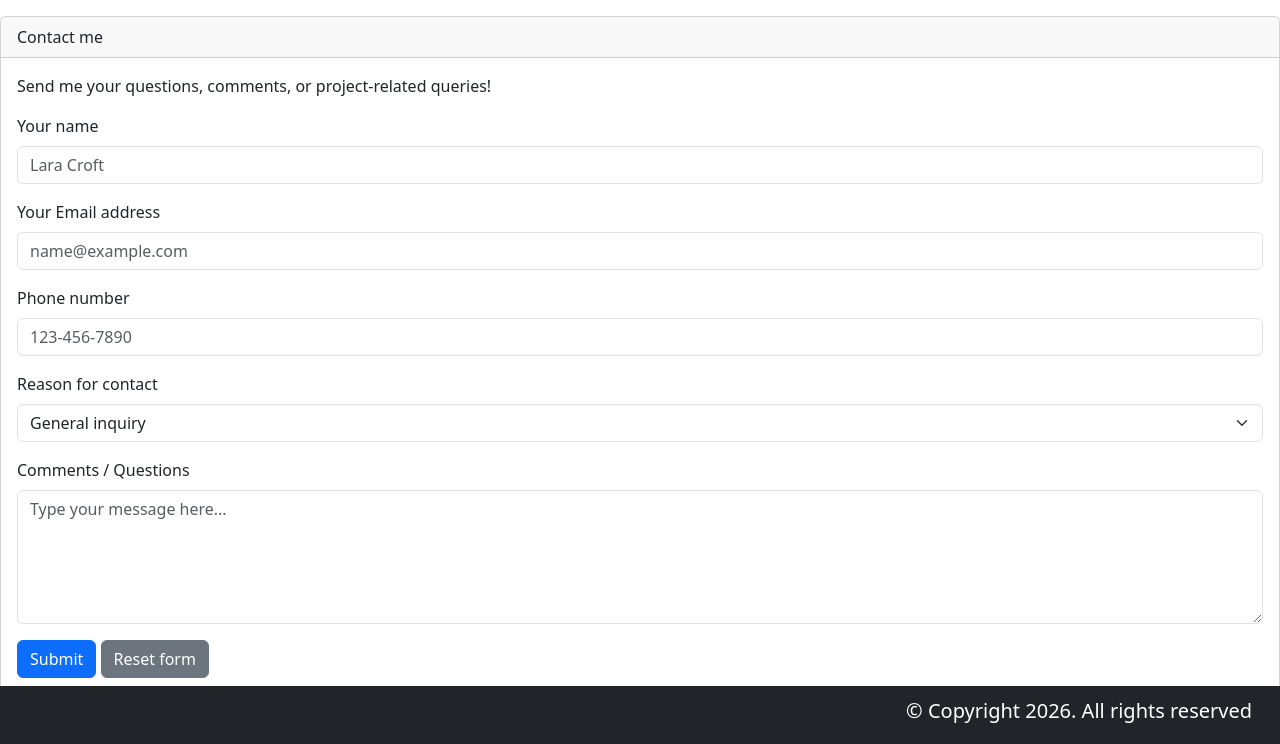
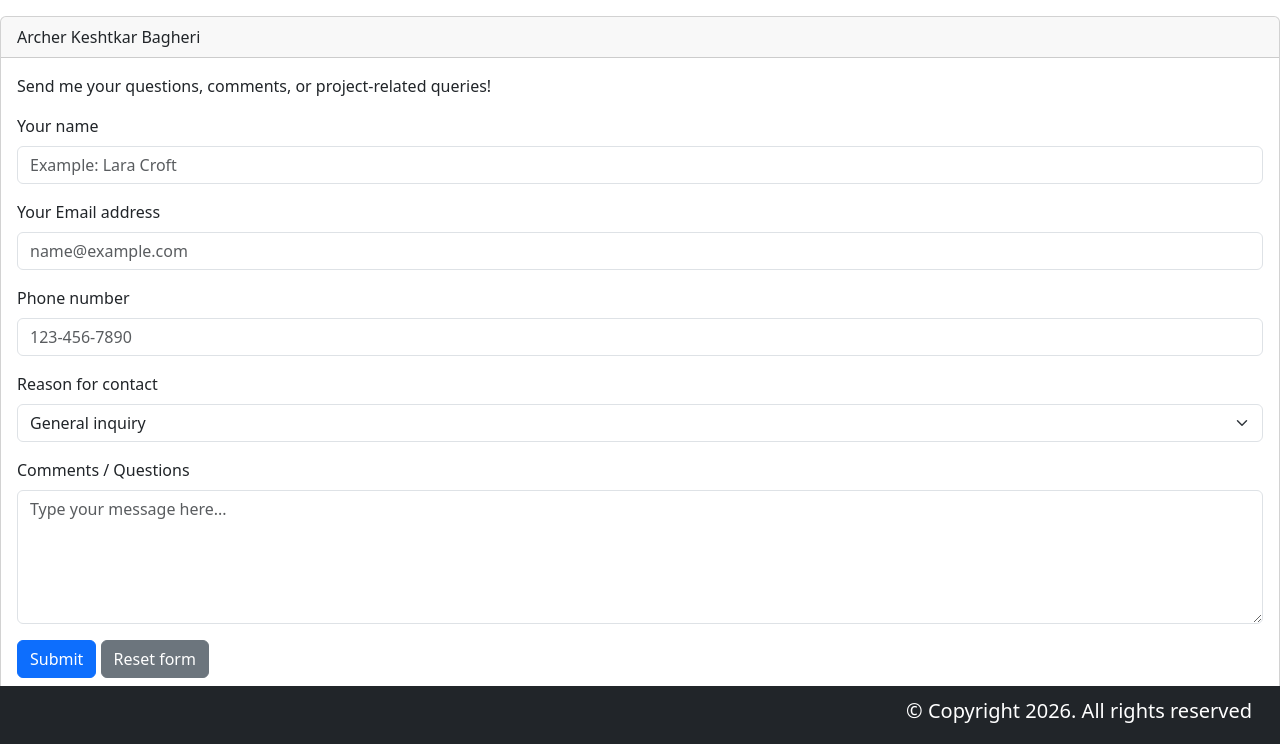
Before and after one commit to BlueJum/AssignmentII, a Node server app: page /contact in a window 1280 px wide. Shown: the part 56-800 px from the top of the page. Run offline with Node 20, Linux system fonts and the light colour scheme; some libraries are stand-ins or nearby versions.

Commit message:
Edited title

```diff
--- a/views/contact.ejs
+++ b/views/contact.ejs
@@ -6,14 +6,14 @@
        https://getbootstrap.com/docs/5.0/components/card/#header-and-footer -->
 <div class="card mx-auto mb-4 mt-3">
   <div class="card-header">
-   <i class="fa-solid fa-pencil"></i> Contact me
+   <i class="fa-solid fa-user-secret"></i> Archer Keshtkar Bagheri
   </div>
   <div class="card-body">
     <p class="card-text">Send me your questions, comments, or project-related queries!</p>
     <form action="mailto:archer.keshtkarbagheri@ontariotechu.net" method="post" enctype="text/plain">
         <div class="mb-3">
             <label for="name" class="form-label">Your name</label>
-            <input type="text" class="form-control" id="name" name="name" placeholder="Lara Croft" required>
+            <input type="text" class="form-control" id="name" name="name" placeholder="Example: Lara Croft" required>
         </div>
         <div class="mb-3">
             <label for="email" class="form-label">Your Email address</label>
```
